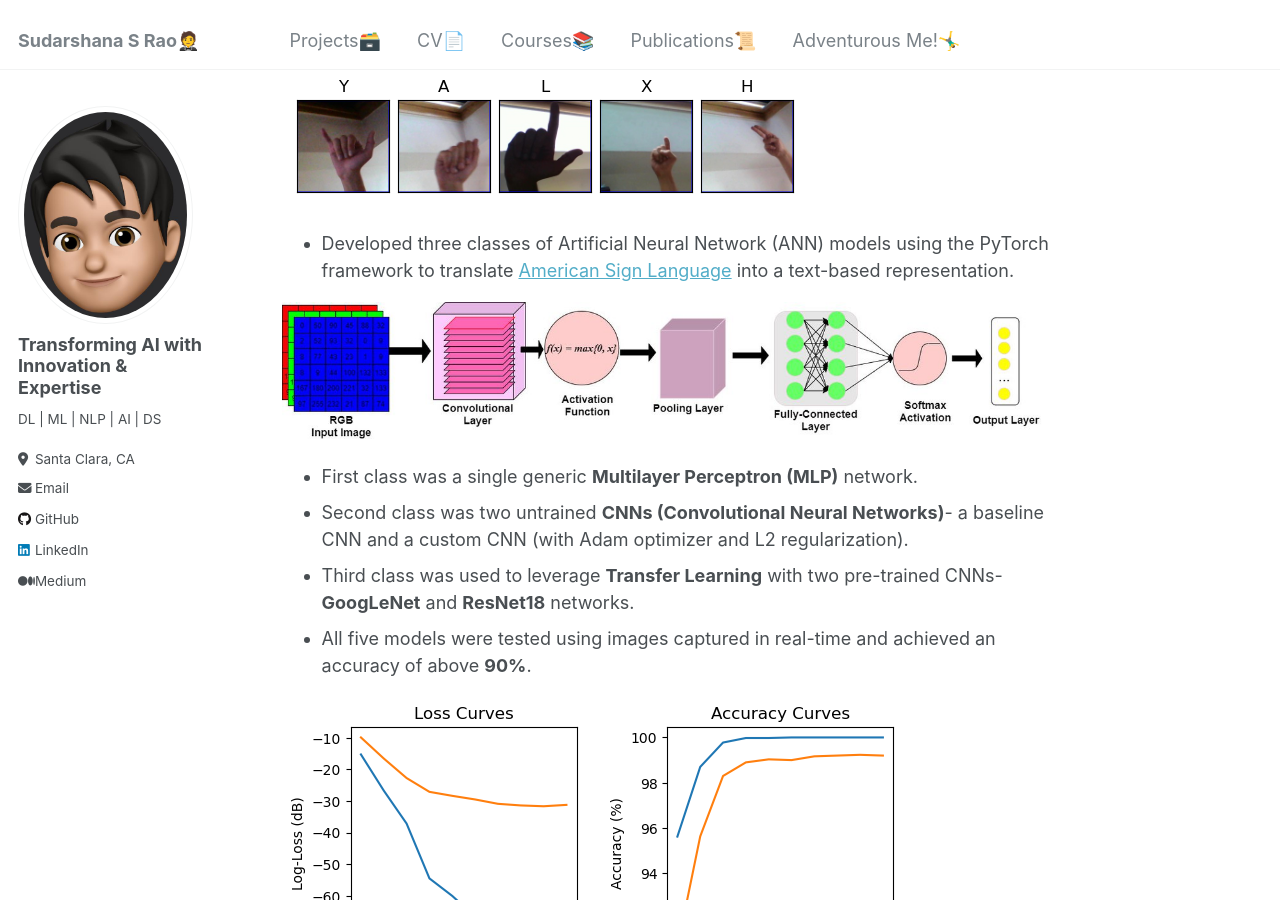
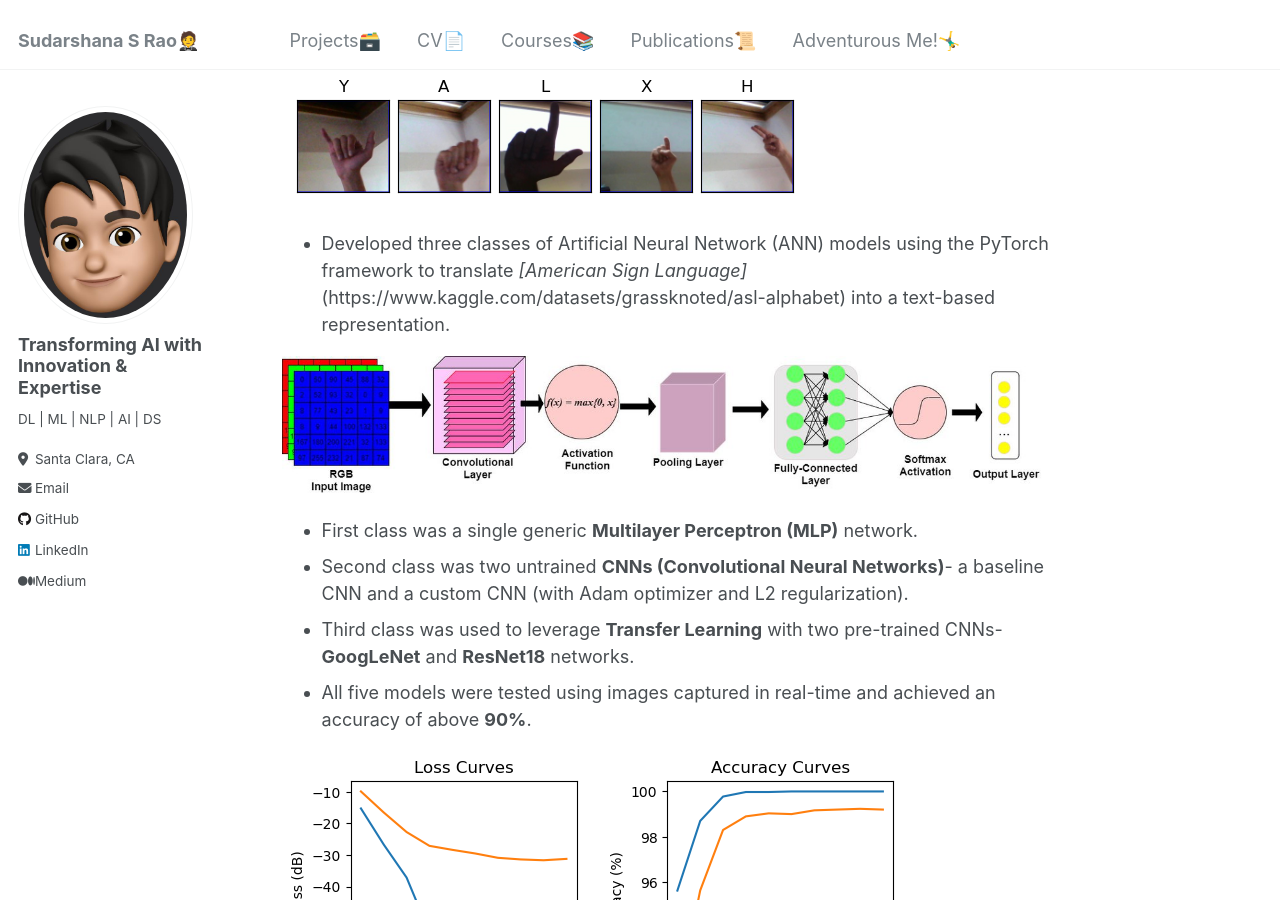
Before and after one commit to SudarshanaSRao/SudarshanaSRao.github.io, a Jekyll site: the page built from _portfolio/portfolio-5.md, in a window 1280 px wide and 900 px high, scrolled down 325 px. Built offline with Jekyll 4.4.1, drawn with Linux system fonts in a browser that asks for light colours.

Commit message:
Update portfolio-5.md

```diff
--- a/_portfolio/portfolio-5.md
+++ b/_portfolio/portfolio-5.md
@@ -7,7 +7,7 @@
 <img src="/images/test-dataset1.png" style="cursor: crosshair;">
 <img src="/images/dataset.png" style="cursor: crosshair;">
 
-* Developed three classes of Artificial Neural Network (ANN) models using the PyTorch framework to translate [American Sign Language](https://www.kaggle.com/datasets/grassknoted/asl-alphabet) into a text-based representation.
+* Developed three classes of Artificial Neural Network (ANN) models using the PyTorch framework to translate _[American Sign Language]_(https://www.kaggle.com/datasets/grassknoted/asl-alphabet) into a text-based representation.
 
 <img src="/images/cnnarchitecture.jpg" style="cursor: crosshair;">
 
```
